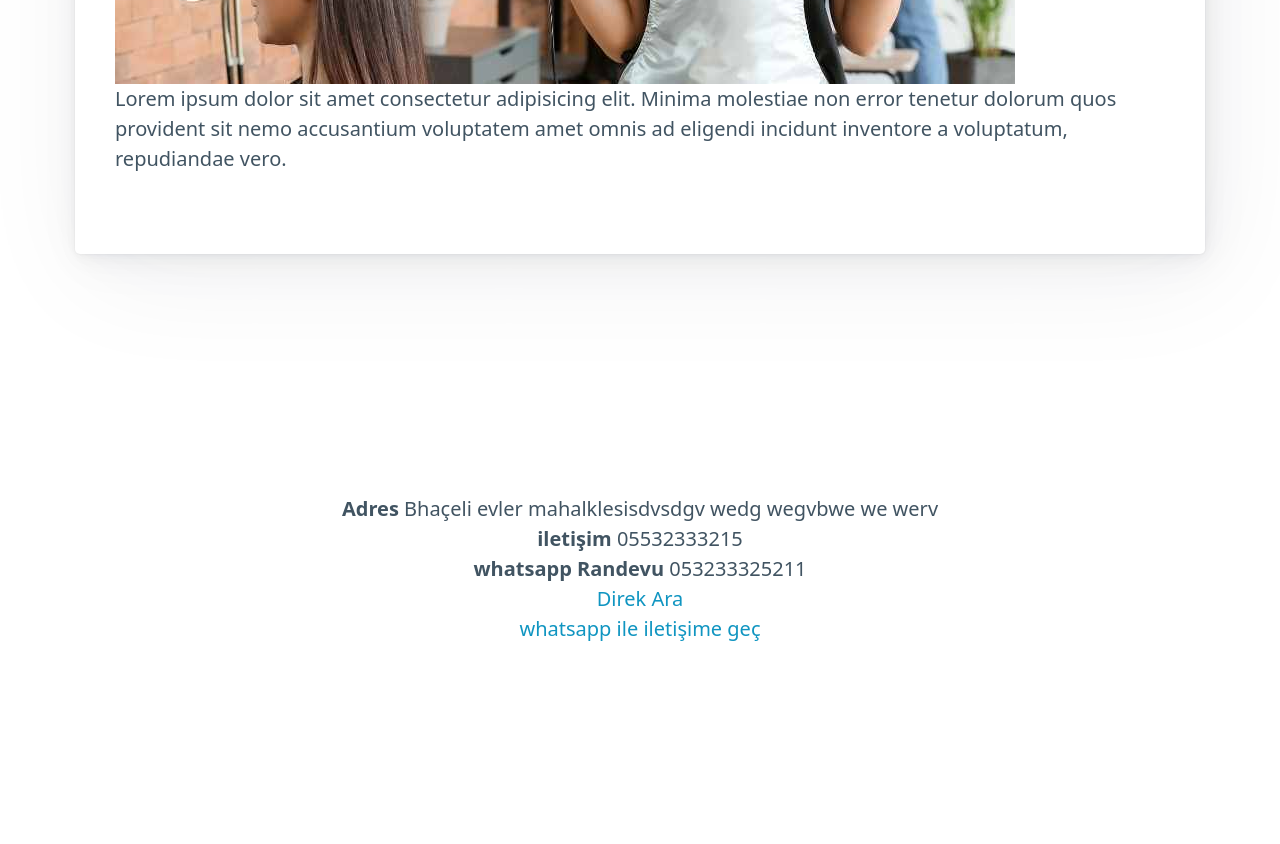
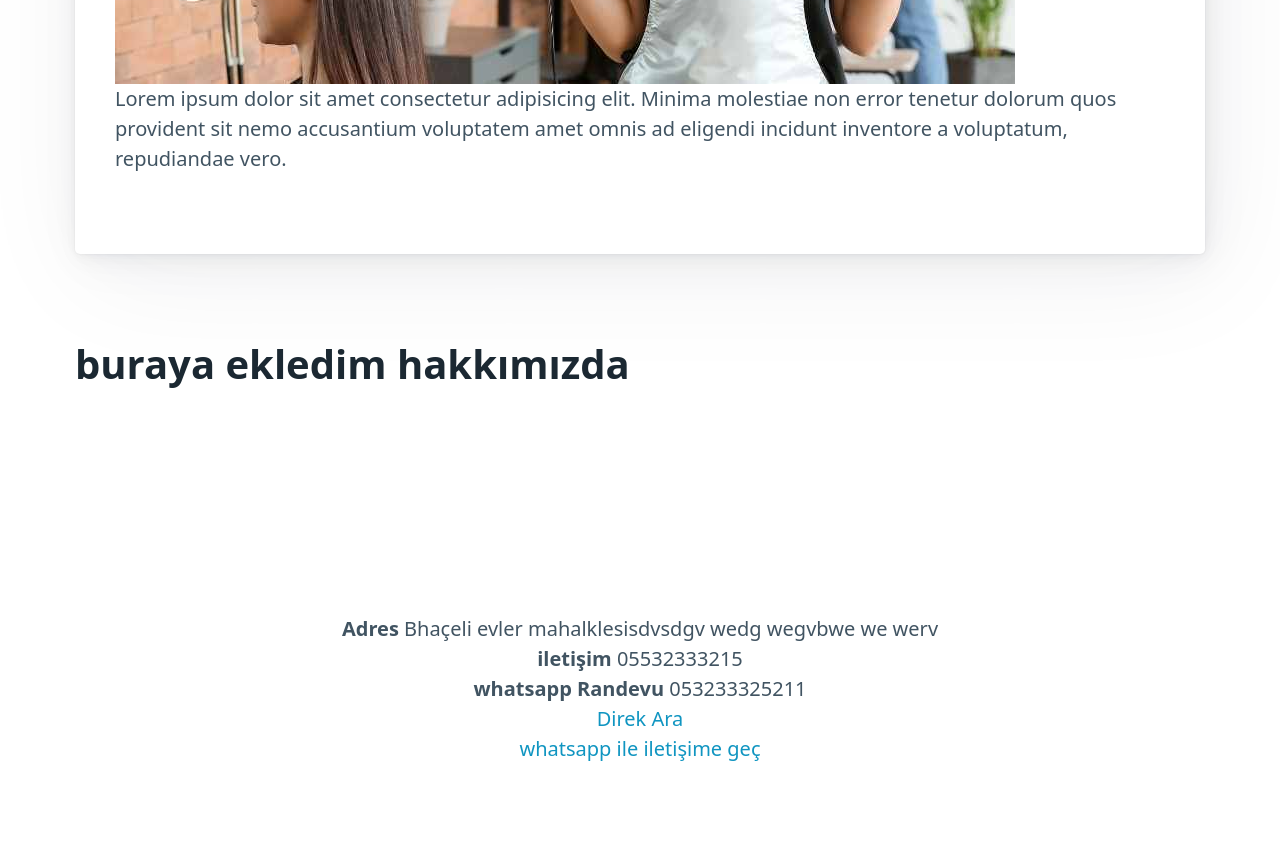
Before and after one commit to akadir56tr/cemilhairstyle, a plain HTML site: page hakkimizda.html in a window 1280 px wide. Shown: the part 988-1832 px from the top of the page. Before the commit the page ends 1712 px from the top, so only its background shows below. Drawn offline with nearby package versions, Linux system fonts and the light colour scheme.

Commit message:
h1 eklendi hakkımızdaya

```diff
--- a/hakkimizda.html
+++ b/hakkimizda.html
@@ -25,7 +25,7 @@
             <div><img src="img/kuafor.jpg" alt=""></div>
             <div>Lorem ipsum dolor sit amet consectetur adipisicing elit. Minima molestiae non error tenetur dolorum quos provident sit nemo accusantium voluptatem amet omnis ad eligendi incidunt inventore a voluptatum, repudiandae vero.</div>
         </article>
-
+        <h1>buraya ekledim hakkımızda</h1>
     </main>
     <footer align="center">
 
```
